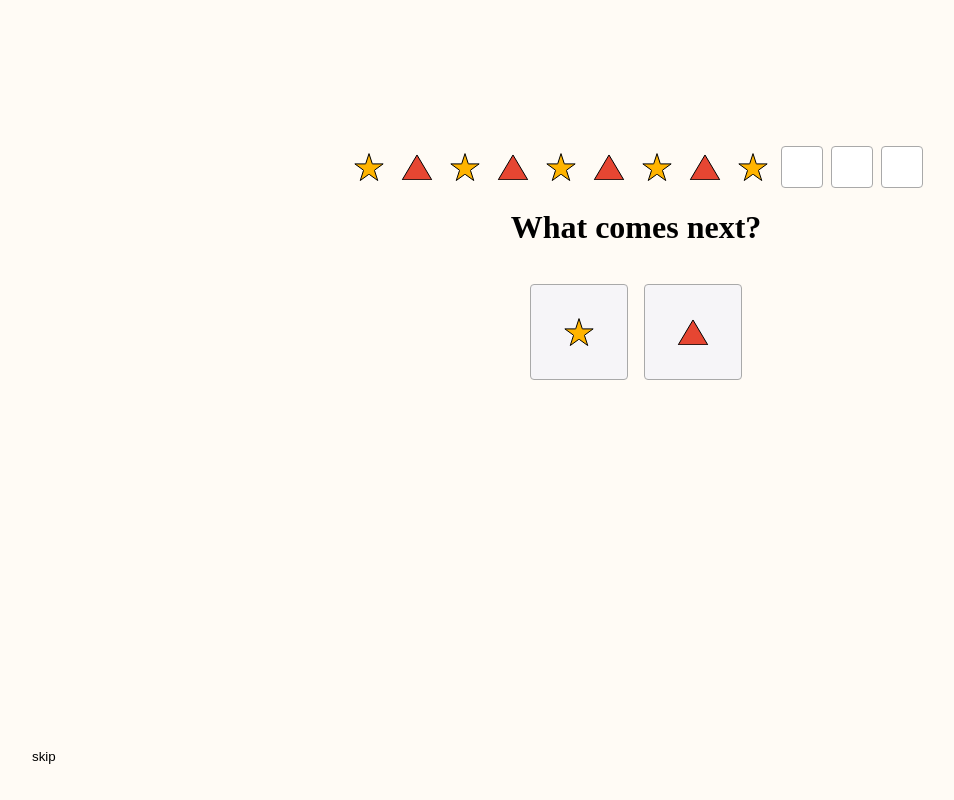
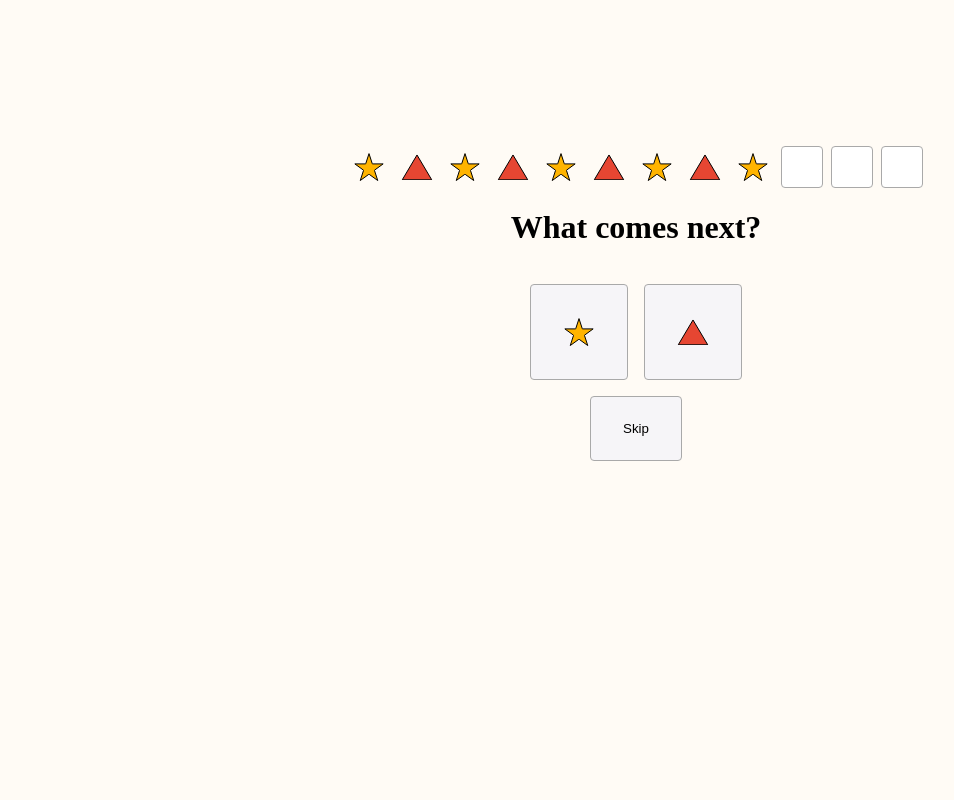
Before and after one commit to yeojono/breece, a SvelteKit app: page /puzzles/1 in a window 1280 px wide. Shown: the whole page, without its empty margins (4-958 px from the left). Built offline with nearby package versions, Linux system fonts and the light colour scheme.

Commit message:
Move skip sequence button to a more promenent position

```diff
--- a/src/components/sequence-puzzle.svelte
+++ b/src/components/sequence-puzzle.svelte
@@ -100,7 +100,11 @@
 			{/each}
 		{/if}
 	</div>
-	<button class="skip" on:click={handleSkip}>skip</button>
+	{#if !enteringConfidence}
+		<button class="skip-button" on:click={handleSkip}>
+			Skip
+		</button>
+	{/if}
 </div>
 
 <style>
@@ -108,14 +112,20 @@
 		padding: 16px;
 	}
 
+	.shape-button {
+		min-width: 40px;
+		min-height: 40px;
+		padding: 32px;
+	}
+
+	.skip-button {
+		padding: 24px 32px;
+	}
+
 	button {
 		background: #f6f5f8;
 		border: 1px solid darkgrey;
 		border-radius: 4px;
-
-		min-width: 40px;
-		min-height: 40px;
-		padding: 32px;
 
 		display: flex;
 		align-items: center;
@@ -131,15 +141,4 @@
 	button:active {
 		background: #d9d6db;
 	}
-
-	button.skip {
-		position: absolute;
-		bottom: 4px;
-		left: 4px;
-
-		background: none;
-		border: none;
-		padding: none;
-		cursor: pointer;
-	}
 </style>
```
